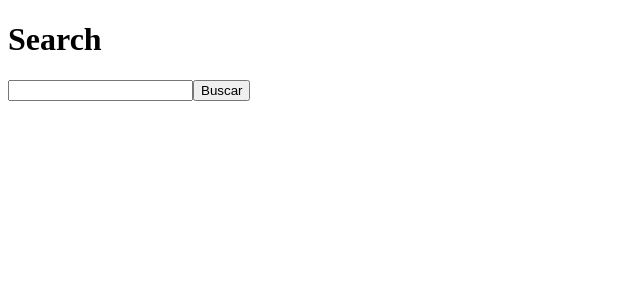
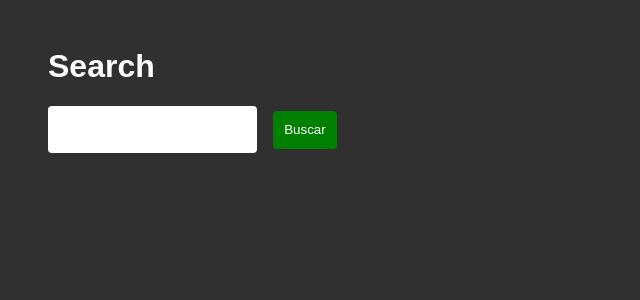
Before and after one commit to viniciusoliveiras/perfreact, a Next.js app: page / in a window 1280 px wide. Shown: the top 300 px of the page, without its empty margins (0-640 px from the left). Built offline with nearby package versions, Linux system fonts and the light colour scheme.

Commit message:
Estilização da página

```diff
--- a/components/ProductItem.tsx
+++ b/components/ProductItem.tsx
@@ -8,8 +8,8 @@ interface ProductItemProps {
 
 export function ProductItem({ product }: ProductItemProps) {
   return (
-    <div>
-      {product.title} - <strong>R$ {product.price}</strong>
+    <div className="productItem">
+      {product.title}: <strong>R$ {product.price}</strong>
     </div>
   );
 }
--- a/components/SearchResults.tsx
+++ b/components/SearchResults.tsx
@@ -10,7 +10,7 @@ interface SearchResultsProps {
 
 export function SearchResults({ results }: SearchResultsProps) {
   return (
-    <div>
+    <div className="searchResults">
       {results.map((product) => {
         return <ProductItem product={product} key={product.id} />;
       })}
--- /dev/null
+++ b/styles/global.css
@@ -0,0 +1,48 @@
+* {
+  font-family: Arial, Helvetica, sans-serif;
+}
+
+body {
+  background-color: rgb(48, 48, 48);
+  margin: 3rem;
+}
+
+h1 {
+  color: white;
+}
+
+input {
+  padding: 1rem;
+  border: 0;
+  border-radius: 0.25rem;
+}
+
+button {
+  margin-left: 1rem;
+  background-color: green;
+  color: white;
+  border: 0;
+  border-radius: 0.25rem;
+  padding: 0.7rem;
+  transition: 0.2s;
+}
+
+button:hover {
+  cursor: pointer;
+  filter: brightness(0.8);
+}
+
+.searchResults {
+  margin-top: 2rem;
+  color: #ccc;
+}
+
+.productItem {
+  margin-top: 0.5rem;
+
+
+}
+
+.productItem strong {
+  color:aquamarine
+}
```
Also changed, not shown: pages/_app.tsx (+4 -3 lines).
